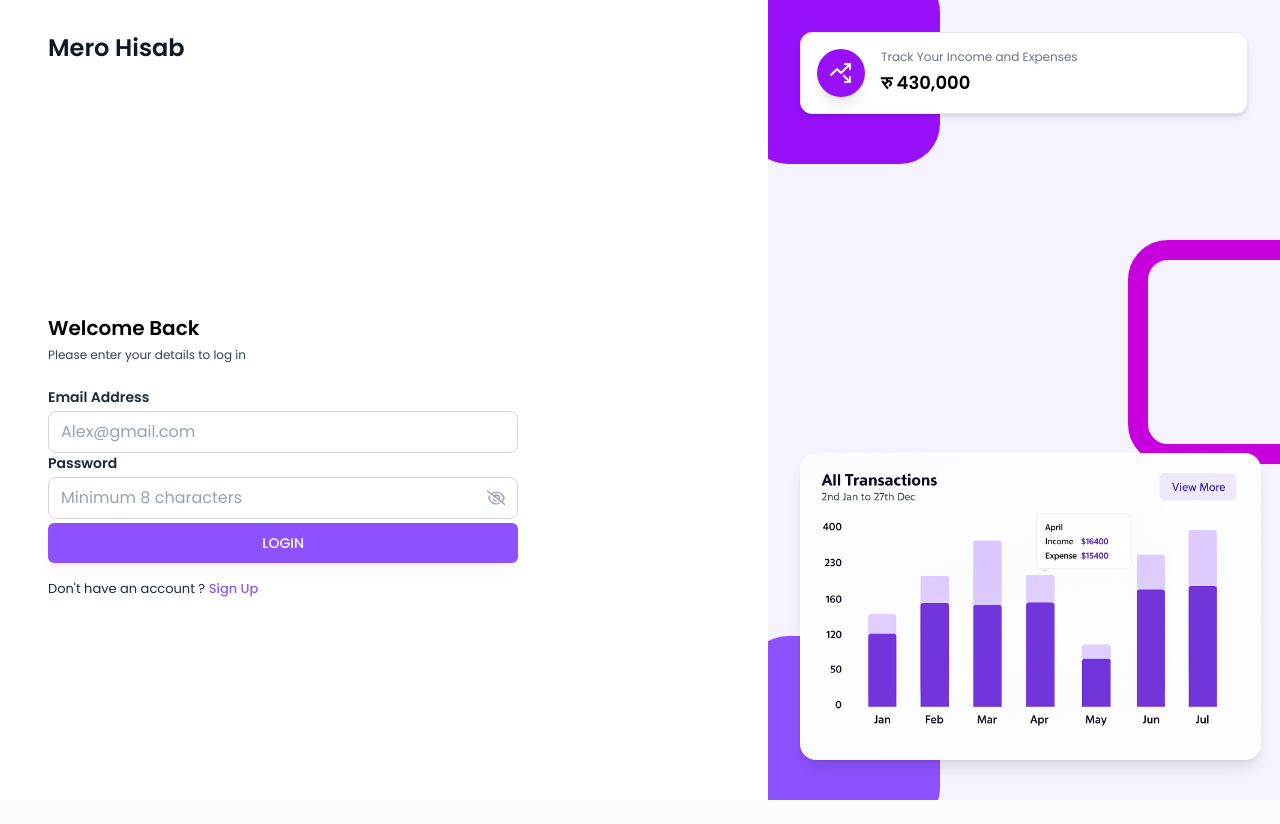
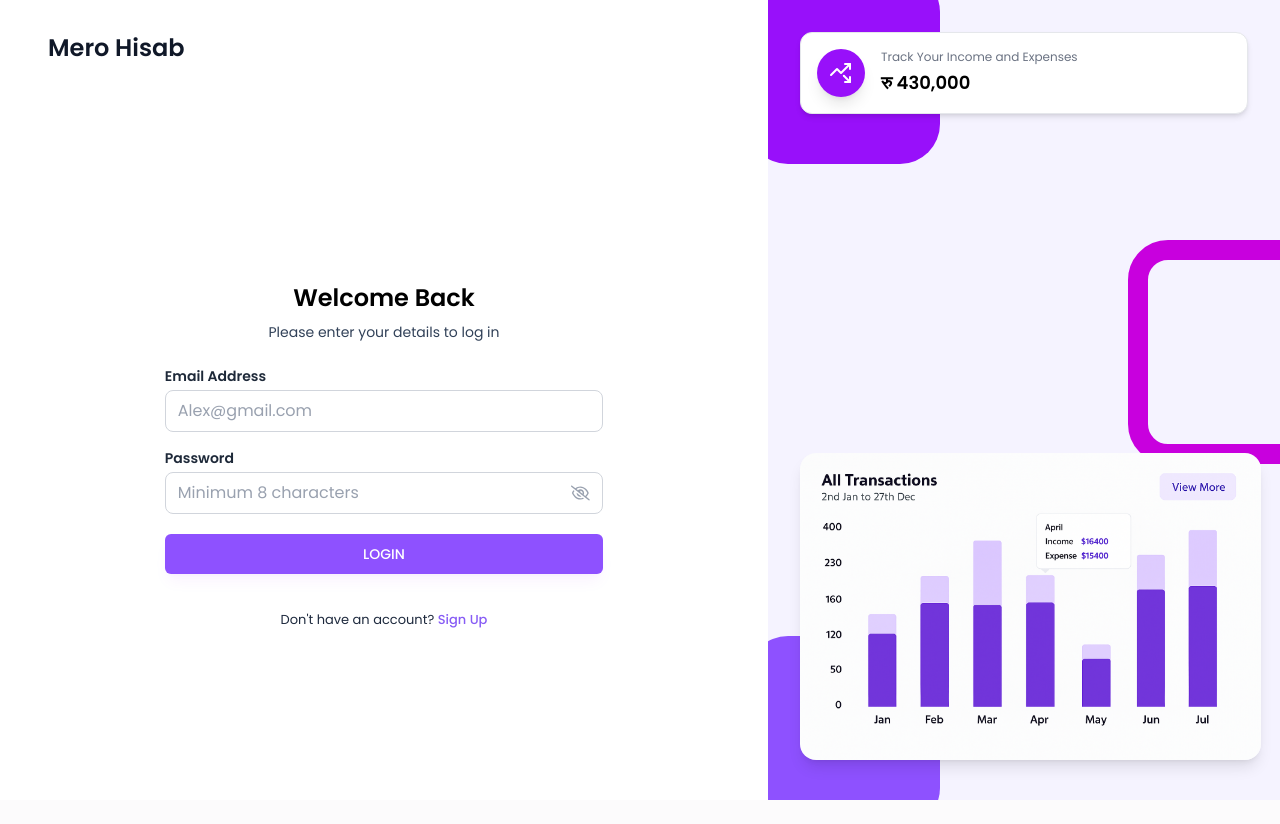
Before and after one commit to HridaeyRayamajhi22/FinanceTracker, a React (Vite) app in the folder frontend/expense-tracker/: page /login in a window 1280 px wide. Built offline with nearby package versions, Linux system fonts and the light colour scheme.

Commit message:
Final push for Mero Hisab

```diff
--- a/frontend/expense-tracker/src/components/Charts/CustomPieChart.jsx
+++ b/frontend/expense-tracker/src/components/Charts/CustomPieChart.jsx
@@ -1,14 +1,16 @@
-import React from 'react'
 import { PieChart, Pie, Cell, Tooltip, ResponsiveContainer, Legend } from "recharts"
 import CustomTooltip from './CustomTooltip'
 import CustomLegend from './CustomLegend'
+import React, { useMemo } from 'react';
 
 const CustomPieChart = ({ data, label, totalAmount, colors, showTextAnchor }) => {
+  const memoizedData = useMemo(() => data, [data]);
+
   return (
     <ResponsiveContainer width="100%" height={380}>
       <PieChart>
         <Pie
-          data={data}
+          data={memoizedData}
           dataKey="amount"
           nameKey="name"
           cx="50%"
@@ -16,8 +18,10 @@ const CustomPieChart = ({ data, label, totalAmount, colors, showTextAnchor }) =>
           outerRadius={130}
           innerRadius={100}
           labelLine={false}
+          isAnimationActive={true}
+          animationDuration={800}  // smooth animation
         >
-          {data.map((entry, index) => (
+          {memoizedData.map((entry, index) => (
             <Cell key={`cell-${index}`} fill={colors[index % colors.length]} />
           ))}
         </Pie>
@@ -27,32 +31,18 @@ const CustomPieChart = ({ data, label, totalAmount, colors, showTextAnchor }) =>
 
         {showTextAnchor && (
           <>
-            <text
-              x="50%"
-              y="50%"
-              dy={-25}
-              textAnchor="middle"
-              fill="#666"
-              fontSize="14px"
-            >
+            <text x="50%" y="50%" dy={-25} textAnchor="middle" fill="#666" fontSize="14px">
               {label}
             </text>
-            <text
-              x="50%"
-              y="50%"
-              dy={8}
-              textAnchor="middle"
-              fill="#333"
-              fontSize="24px"
-              fontWeight="600" // fixed
-            >
+            <text x="50%" y="50%" dy={8} textAnchor="middle" fill="#333" fontSize="24px" fontWeight="600">
               {totalAmount}
             </text>
           </>
         )}
       </PieChart>
     </ResponsiveContainer>
-  )
+  );
 }
 
-export default CustomPieChart
+
+export default React.memo(CustomPieChart);
--- a/frontend/expense-tracker/src/components/layouts/SideMenu.jsx
+++ b/frontend/expense-tracker/src/components/layouts/SideMenu.jsx
@@ -2,7 +2,7 @@ import React, { useContext } from "react";
 import { SIDE_MENU_DATA } from "../../utils/data";
 import { UserContext } from "../../context/UserContext";
 import { useNavigate } from "react-router-dom";
-import CharAvatar from "../Cards/CharAvatar"; // make sure to import your CharAvatar component
+import CharAvatar from "../Cards/CharAvatar"; // Make sure this component exists
 
 const SideMenu = ({ activeMenu }) => {
   const { user, clearUser } = useContext(UserContext);
@@ -17,19 +17,29 @@ const SideMenu = ({ activeMenu }) => {
   };
 
   const handleLogout = () => {
-    localStorage.clear();
-    clearUser();
-    navigate("/login");
+    try {
+      // Clear local storage
+      localStorage.clear();
+
+      // Clear user context safely
+      if (clearUser) clearUser();
+
+      // Navigate to login page and replace history
+      navigate("/login", { replace: true });
+    } catch (error) {
+      console.error("Logout failed:", error);
+    }
   };
 
   return (
     <div className="w-64 h-[calc(100vh-61px)] bg-white border-r border-gray-200/50 p-5 sticky top-[61px] z-20">
+      {/* User Info */}
       <div className="flex flex-col items-center gap-3 mt-3 mb-7">
         {user?.profileImageUrl ? (
           <img
             src={user.profileImageUrl}
             alt="Profile Image"
-            className="w-20 h-20 bg-slate-300 rounded-full"
+            className="w-20 h-20 bg-slate-300 rounded-full object-cover"
           />
         ) : (
           <CharAvatar
@@ -39,12 +49,12 @@ const SideMenu = ({ activeMenu }) => {
             style="text-xl"
           />
         )}
-
         <h5 className="text-gray-950 font-medium leading-6">
           {user?.fullName || "Guest"}
         </h5>
       </div>
 
+      {/* Menu Items */}
       {SIDE_MENU_DATA.map((item, index) => (
         <button
           key={`menu_${index}`}
@@ -56,6 +66,7 @@ const SideMenu = ({ activeMenu }) => {
           {item.label}
         </button>
       ))}
+
     </div>
   );
 };
--- a/frontend/expense-tracker/src/pages/Auth/Login.jsx
+++ b/frontend/expense-tracker/src/pages/Auth/Login.jsx
@@ -56,16 +56,18 @@ const Login = () => {
   }
   return (
   <AuthLayout>
-      <div className='lg:w-[70%] h-3/4 md:h-full flex flex-col justify-center'>
-        <h3 className='text-xl font-semibold text-black '>Welcome Back</h3>
-        <p className='text-xs text-slate-700 mt-[5px] mb-6'>
+    <div className='lg:w-[70%] h-3/4 md:h-full flex flex-col justify-center mx-auto px-4'>
+      {/* Title */}
+      <h3 className='text-2xl font-semibold text-black text-center'>Welcome Back</h3>
+      <p className='text-sm text-slate-700 mt-2 mb-6 text-center'>
         Please enter your details to log in
       </p>
 
-        <form onSubmit={handleLogin}>
+      {/* Form */}
+      <form onSubmit={handleLogin} className='flex flex-col gap-4'>
         <Input
           value={email}
-            onChange={({ target }) => setEmail((target.value))}
+          onChange={({ target }) => setEmail(target.value)}
           label="Email Address"
           placeholder="Alex@gmail.com"
           type="text"
@@ -73,20 +75,20 @@ const Login = () => {
 
         <Input
           value={password}
-            onChange={({ target }) => setPassword((target.value))}
+          onChange={({ target }) => setPassword(target.value)}
           label="Password"
           placeholder="Minimum 8 characters"
           type="password"
         />
 
-          {error && <p className='text-red-500 text-xs pb-2.5'>{error}</p>}
+        {error && <p className='text-red-500 text-xs pb-2.5 text-center'>{error}</p>}
 
-          <button type='submit' className='btn-primary cursor-pointer hover:'>
+        <button type='submit' className='btn-primary w-full mt-2'>
           LOGIN
         </button>
 
-          <p className='text-[13px] text-slate-800 mt-3'>
-            Don't have an account ?{" "}
+        <p className='text-[13px] text-slate-800 mt-4 text-center'>
+          Don't have an account?{" "}
           <Link className="font-medium text-primary" to="/signup">
             Sign Up
           </Link>
@@ -95,6 +97,7 @@ const Login = () => {
     </div>
   </AuthLayout>
 )
+
 }
 
 export default Login
--- a/frontend/expense-tracker/src/utils/data.js
+++ b/frontend/expense-tracker/src/utils/data.js
@@ -28,6 +28,6 @@ export const SIDE_MENU_DATA = [
         id: "04",
         label: "Logout",
         icon: LuLogOut,
-        path: "/logout",
+        path: "logout",
     }
 ]
```
Lines whose indentation alone changed are shown as unchanged.
